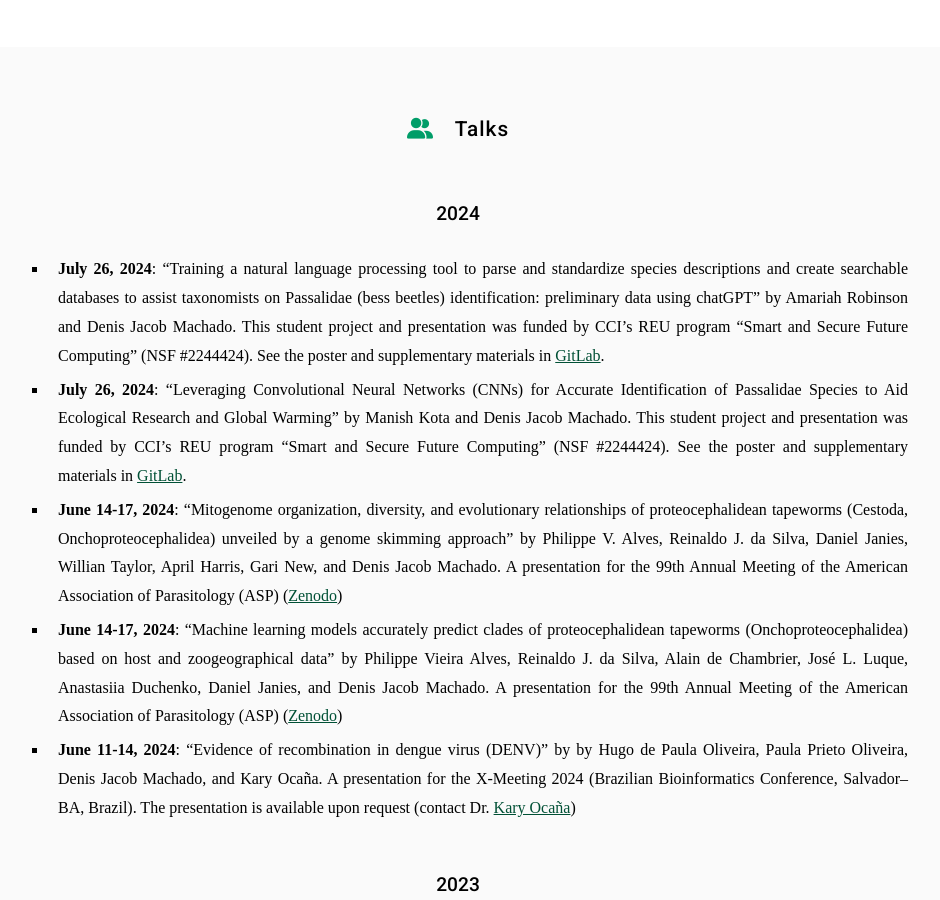
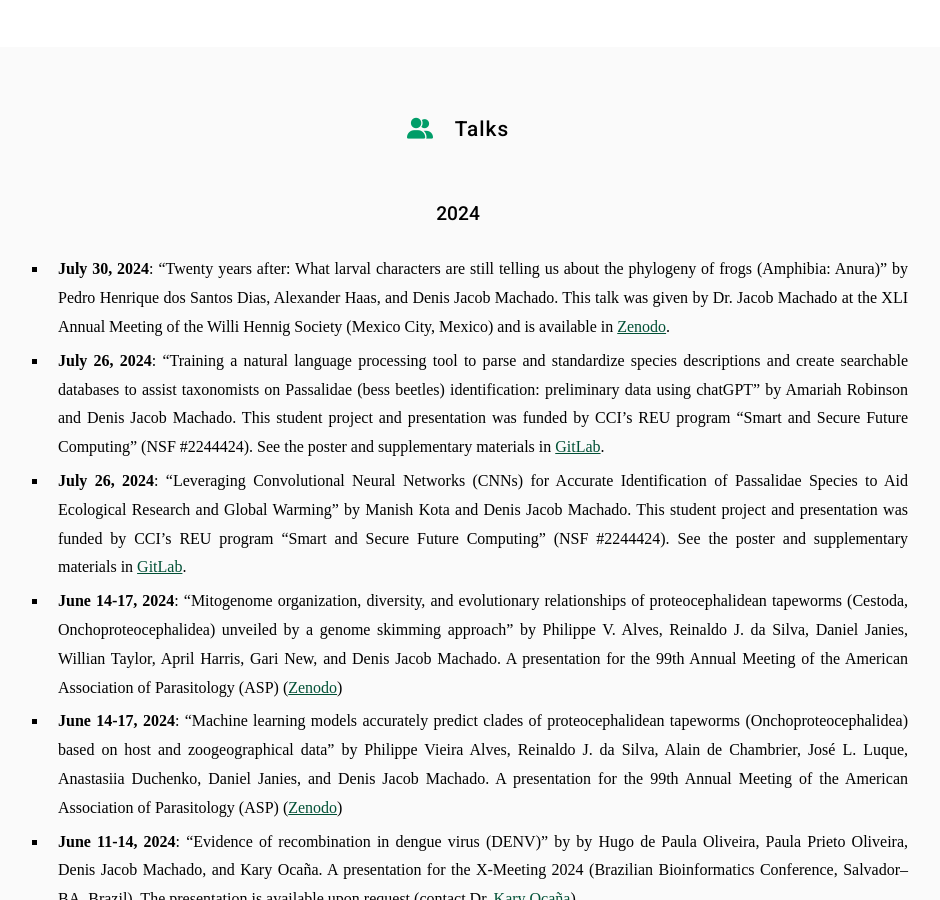
Before and after one commit to machadodj/machadodj.github.io, a Jekyll site: the page built from outreach/index.md, in a window 1280 px wide and 900 px high, scrolled down 327 px. Shown: the whole window, without its empty margins (182-1122 px from the left). Built offline with Jekyll 4.4.1, drawn with Linux system fonts in a browser that asks for light colours; nearby versions of some CDN libraries; some web fonts are replaced.

Commit message:
Update index.md

```diff
--- a/outreach/index.md
+++ b/outreach/index.md
@@ -19,6 +19,7 @@ This is a work in progress. Whenever possible, I'll add materials from recent or
 
 ### 2024
 
+- **July 30, 2024**: "Twenty years after: What larval characters are still telling us about the phylogeny of frogs (Amphibia: Anura)" by Pedro Henrique dos Santos Dias, Alexander Haas, and Denis Jacob Machado. This talk was given by Dr. Jacob Machado at the XLI Annual Meeting of the Willi Hennig Society (Mexico City, Mexico) and is available in [Zenodo](https://doi.org/10.5281/zenodo.13126486).
 - **July 26, 2024**: "Training a natural language processing tool to parse and standardize species descriptions and create searchable databases to assist taxonomists on Passalidae (bess beetles) identification: preliminary data using chatGPT" by Amariah Robinson and Denis Jacob Machado. This student project and presentation was funded by CCI's REU program "Smart and Secure Future Computing" (NSF #2244424). See the poster and supplementary materials in [GitLab](https://gitlab.com/phyloinformatics/passalids/-/tree/main/chatbot).
 - **July 26, 2024**: "Leveraging Convolutional Neural Networks (CNNs) for Accurate Identification of Passalidae Species to Aid Ecological Research and Global Warming" by Manish Kota and Denis Jacob Machado. This student project and presentation was funded by CCI's REU program "Smart and Secure Future Computing" (NSF #2244424). See the poster and supplementary materials in [GitLab](https://gitlab.com/phyloinformatics/passalids/-/tree/main/image_classification).
 - **June 14-17, 2024**: "Mitogenome organization, diversity, and evolutionary relationships of proteocephalidean tapeworms (Cestoda, Onchoproteocephalidea) unveiled by a genome skimming approach" by Philippe V. Alves, Reinaldo J. da Silva, Daniel Janies, Willian Taylor, April Harris, Gari New, and Denis Jacob Machado. A presentation for the 99th Annual Meeting of the American Association of Parasitology (ASP) ([Zenodo](https://zenodo.org/records/11477509))
```
